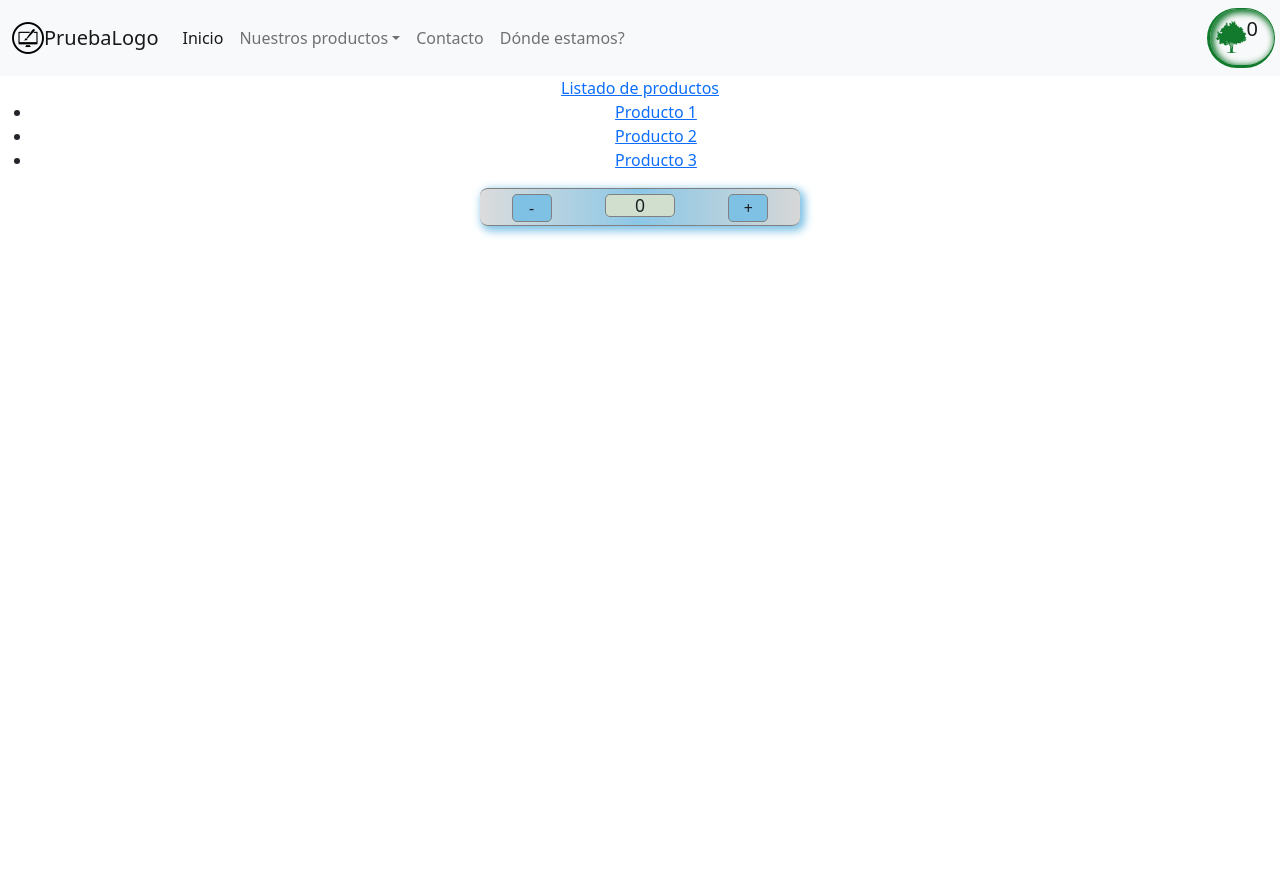
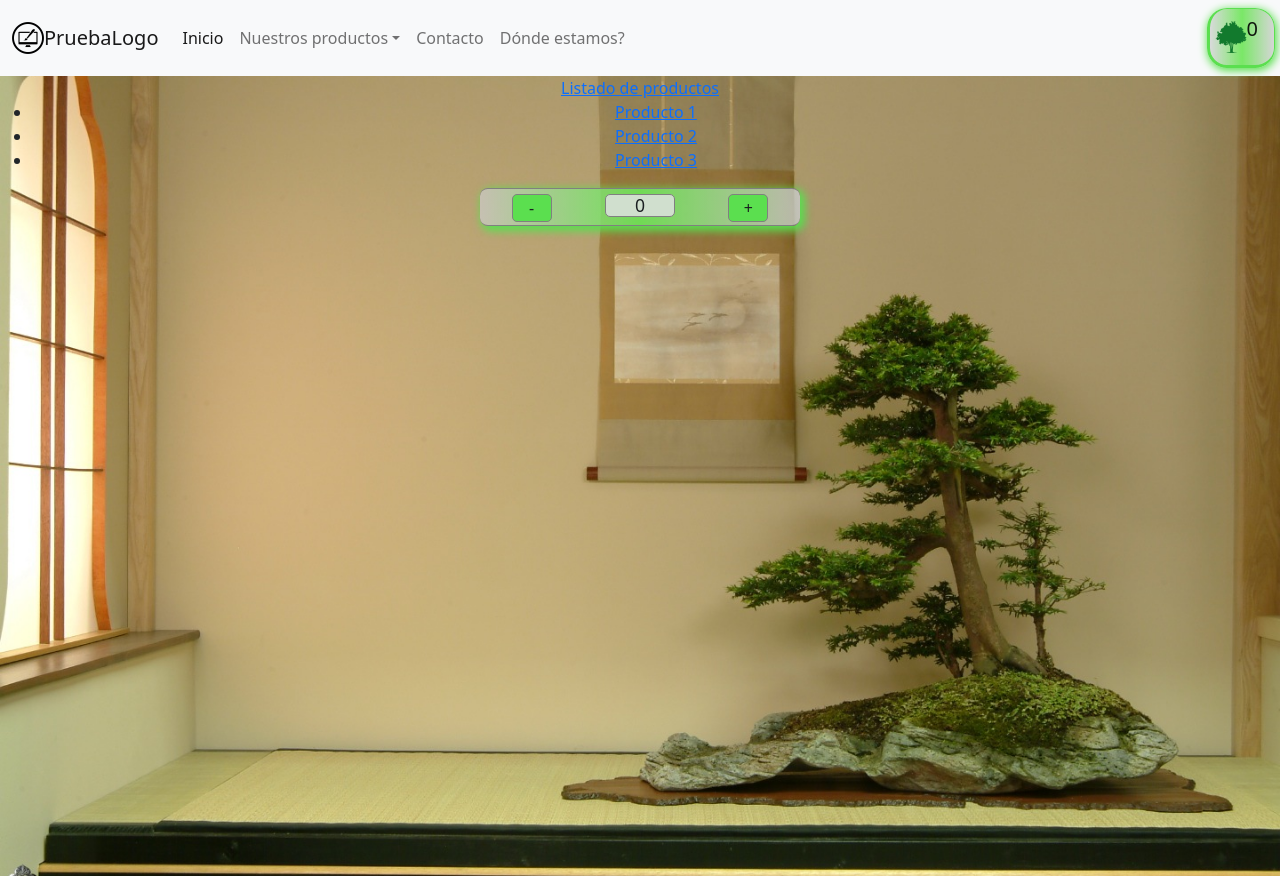
Before and after one commit to JuanRodriguez9288/curso-react, a React (Create React App) app: page / in a window 1280 px wide. Before the commit the page ends 800 px from the top, so only its background shows below. Built offline with nearby package versions, Linux system fonts and the light colour scheme.

Commit message:
desafio componentes 2c mejoras2

```diff
--- a/src/components/CardWidget/cardwidget.css
+++ b/src/components/CardWidget/cardwidget.css
@@ -8,13 +8,17 @@
   align-items: center;
   margin-right: 5px;
   padding-left: 5px;
-  border-color:  #127a2d ;
+  border-color:  #5bdf4f ;
   border-style: solid;
   border-width: 1px 1px 3px 3px;
-  border-radius: 30px 30px 30px 30px;
-  -webkit-box-shadow: inset 2px 2px 6px 2px #127a2d;
-  box-shadow: inset 2px 2px 6px 2px #127a2d;
-  color:  #127a2d ;
-  /*background: linear-gradient(90deg, rgba(204, 205, 205, 0.697899) 0%, rgba(126, 193, 228, 0.897339) 50%, rgba(204, 205, 205, 0.80014) 100%);
-  */
+  border-radius: 20px 20px 20px 20px;
+  background: #cccdcd;
+  background: linear-gradient(90deg, rgba(204, 205, 205, 0.697899) 0%, rgba(108, 230, 87, 0.897) 50%, rgba(204, 205, 205, 0.80014) 100%);
+  -webkit-box-shadow: 1px 1px 1px 2px #5bdf4f;
+  box-shadow: 1px 2px 8px 1px #5bdf4f;
+
+  /* -webkit-box-shadow: inset 2px 2px 6px 2px #5bdf4f;
+  box-shadow: inset 2px 2px 6px 2px #5bdf4f;
+  color:  #5bdf4f ; */
+
 }
--- a/src/components/CounterWhitCommands/CounterWhitCommands.css
+++ b/src/components/CounterWhitCommands/CounterWhitCommands.css
@@ -21,16 +21,16 @@
     width: 20rem;
     border-color: gray;
   background: #cccdcd;
-  background: linear-gradient(90deg, rgba(204, 205, 205, 0.697899) 0%, rgba(126, 193, 228, 0.897339) 50%, rgba(204, 205, 205, 0.80014) 100%);
+  background: linear-gradient(90deg, rgba(204, 205, 205, 0.697899) 0%, rgba(108, 230, 87, 0.897) 50%, rgba(204, 205, 205, 0.80014) 100%);
   border-width: 1px 0px 1px 0px;
   border-radius: 8px 8px 8px 8px;
-  -webkit-box-shadow: 3px 3px 8px 2px #7ec1e4;
-  box-shadow: 3px 3px 8px 2px #7ec1e4;
+  -webkit-box-shadow: 3px 3px 8px 2px #5bdf4f;
+  box-shadow: 3px 3px 8px 2px #5bdf4f;
     /*background: linear-gradient(90deg, rgba(204, 205, 205, 0.697899) 0%, rgba(126, 193, 228, 0.897339) 50%, rgba(204, 205, 205, 0.80014) 100%);
     */
   }
   .btnCounter {
-    background-color: #7ec1e4;
+    background-color: #5bdf4f;
     color: #1a1f21;
     height: max-content;
     width: 2.5em;
--- a/src/components/CounterWhitCommands/CounterWhitCommands.js
+++ b/src/components/CounterWhitCommands/CounterWhitCommands.js
@@ -10,23 +10,34 @@ const CounterWhitCommands = () => {
   const stock = 10
   console.log(count)
   console.log(setCount)
+
+  function btnDisable(valorContador){
+    console.log('recibo'+valorContador)
+    if (valorContador == stock) {
+      document.getElementById("btnSumar").disabled = true;
+    }else{
+      document.getElementById("btnSumar").disabled = false;
+    }
+  }
   const miFuncionRestar = () => {
+
       if (count <= 0) {
         console.log(count)
       }else{
         setCount(count - 1)
+        btnDisable(count - 1);
       }
+
   }
   const miFuncionSumar = () => {
+
     if (count == stock) {
-      alert('No hay stock')
-      console.log("Se deshabilita")
-      document.getElementById("btnSumar").disabled = true;
+      console.log(count)
     }else{
-      console.log("habilitado")
-      document.getElementById("btnSumar").disabled = false;
       setCount(count + 1)
+      btnDisable(count + 1);
     }
+
 }
 
      return (
--- a/src/components/ItemListContainer/ItemListContainer.css
+++ b/src/components/ItemListContainer/ItemListContainer.css
@@ -0,0 +1,9 @@
+
+.imgBg {
+    background-image: url("fondo1.JPG");
+    height: 100Vh;
+    background-attachment: fixed;
+    background-position: center;
+    background-repeat: no-repeat;
+    background-size: cover;
+  }
--- a/src/components/ItemListContainer/ItemListContainer.js
+++ b/src/components/ItemListContainer/ItemListContainer.js
@@ -1,7 +1,7 @@
 import React from 'react'
 import 'bootstrap/dist/js/bootstrap.bundle.min';
 import { useState, useEffect } from 'react'
-
+import estilo from'./ItemListContainer.css';
 import CounterWhitCommands from '../CounterWhitCommands/CounterWhitCommands';
 
 
@@ -11,7 +11,8 @@ function ItemListContainer(props) {
     console.log(props);
 	return (
     <>
-    <a className="item" href="#">Listado de productos</a>
+    <div className="imgBg">
+        <a className="item" href="#">Listado de productos</a>
     <ul class="menu">
         <li><a class="item" href="#">Producto 1</a></li>
         <li><a class="item" href="#">Producto 2</a></li>
@@ -19,6 +20,8 @@ function ItemListContainer(props) {
     </ul>
     {props.children}
     <CounterWhitCommands />
+    </div>
+
   </>
   )
 }
```
Also changed, not shown: src/components/ItemListContainer/fondo1.JPG (added).
